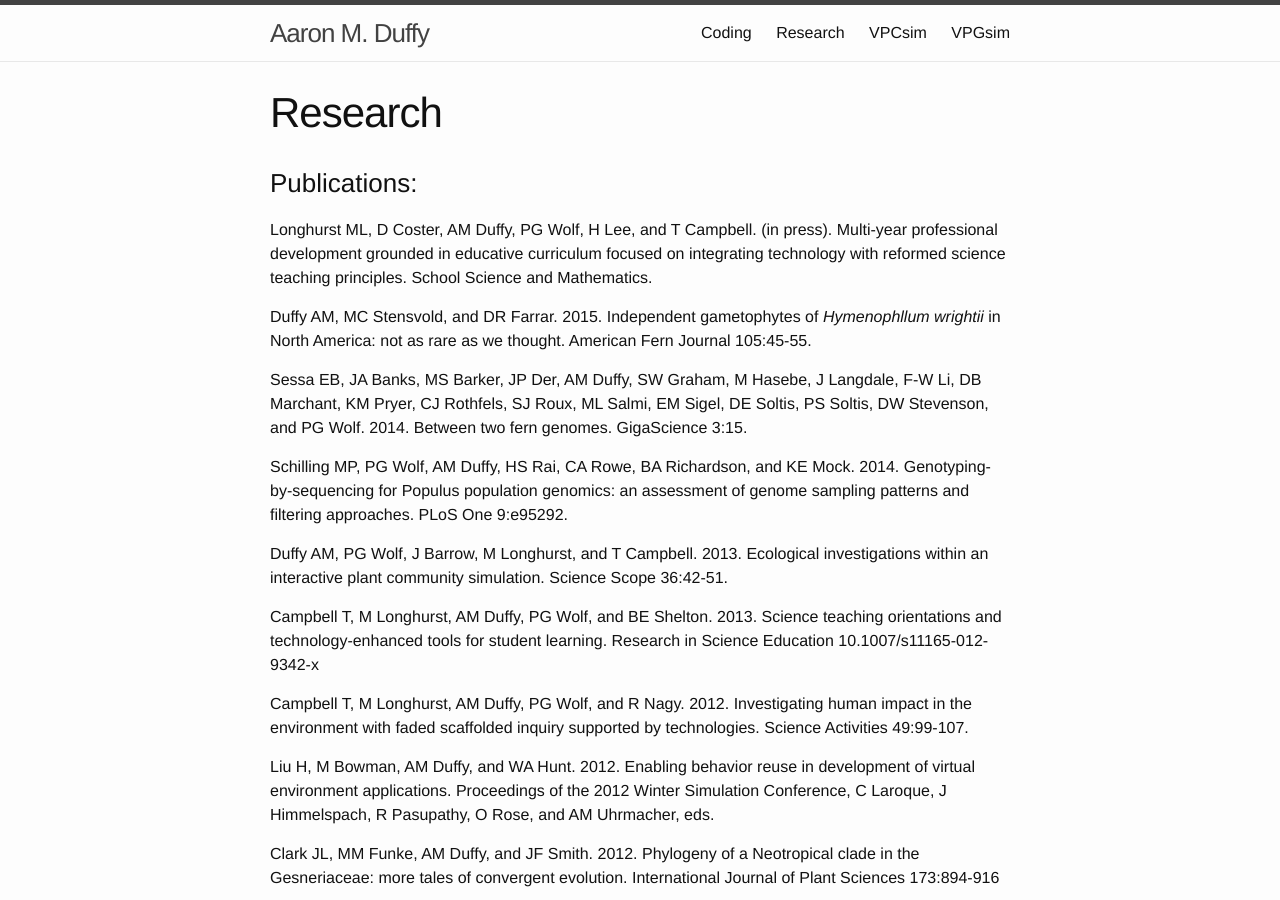
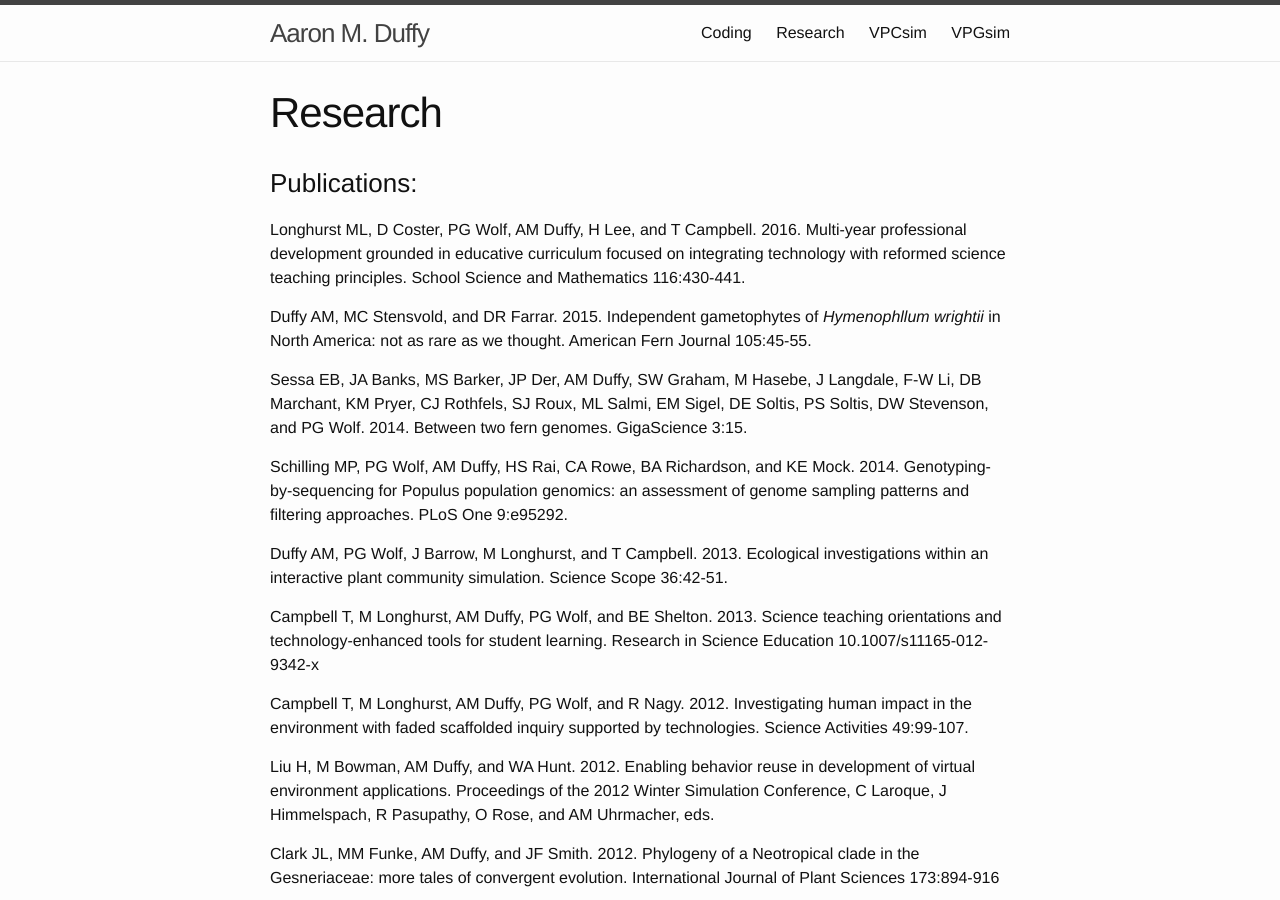
Before and after one commit to aduffy70/aduffy70.github.io, a Jekyll site: the page built from research.md, in a window 1280 px wide and 900 px high. Built offline with Jekyll 4.4.1, drawn with Linux system fonts in a browser that asks for light colours.

```diff
--- a/research.md
+++ b/research.md
@@ -6,7 +6,7 @@
 
 ### Publications:
 
-Longhurst ML, D Coster, AM Duffy, PG Wolf, H Lee, and T Campbell. (in press). Multi-year professional development grounded in educative curriculum focused on integrating technology with reformed science teaching principles. School Science and Mathematics.
+Longhurst ML, D Coster, PG Wolf, AM Duffy, H Lee, and T Campbell. 2016. Multi-year professional development grounded in educative curriculum focused on integrating technology with reformed science teaching principles. School Science and Mathematics 116:430-441.
 
 Duffy AM, MC Stensvold, and DR Farrar. 2015. Independent gametophytes of *Hymenophllum wrightii* in North America: not as rare as we thought. American Fern Journal 105:45-55.
 
```
